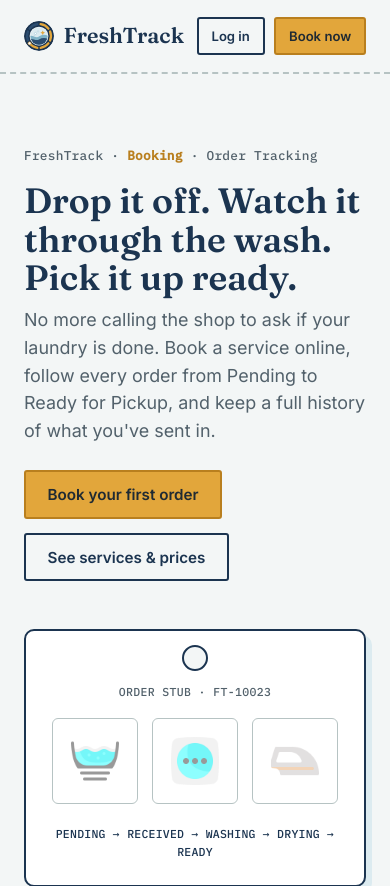
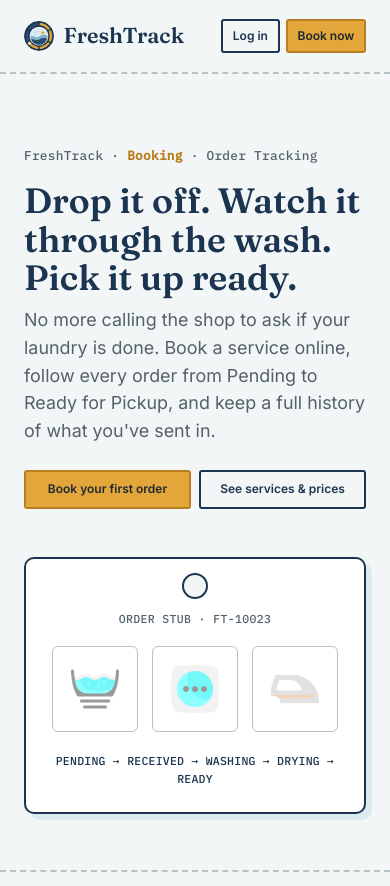
Before and after one commit to dia611052-png/laundry-system, a PHP site: page /frontend/index.html in a window 390 px wide. Shown: the top 886 px of the page. Run offline with PHP 8.4, Linux system fonts and the light colour scheme; data comes from the database, SQL or seed files in the repository.

Commit message:
prod ready

```diff
--- a/frontend/admin/dashboard.html
+++ b/frontend/admin/dashboard.html
@@ -41,7 +41,7 @@
         <div class="skeleton skeleton-text" style="width: 70%; margin: 0;">
         </div>
       </div>
-      <a href="dashboard.html" data-role="admin" data-item="users">Users &amp; roles</a>
+      <a href="dashboard.html" data-role="admin" data-item="users" class="active">Users &amp; roles</a>
       <a href="reports.html" data-role="admin" data-item="reports">Reports</a>
     </aside>
 
--- a/frontend/admin/reports.html
+++ b/frontend/admin/reports.html
@@ -42,7 +42,7 @@
         </div>
       </div>
       <a href="dashboard.html" data-role="admin" data-item="users">Users &amp; roles</a>
-      <a href="reports.html" data-role="admin" data-item="reports">Reports</a>
+      <a href="reports.html" data-role="admin" data-item="reports" class="active">Reports</a>
     </aside>
 
     <main class="dash-main">
--- a/frontend/assets/css/style.css
+++ b/frontend/assets/css/style.css
@@ -947,8 +947,39 @@ a {
 }
 
 @media (max-width: 700px) {
+  .tag-nav [data-slot="dashboard-link"] {
+    display: none !important;
+  }
+
   .tag-nav nav {
     display: none;
+  }
+
+  .tag-nav .actions {
+    gap: 0.4rem;
+  }
+
+  .tag-nav .actions .btn-tag {
+    padding: 0.35rem 0.6rem;
+    font-size: 0.75rem;
+    white-space: nowrap;
+  }
+}
+
+
+@media (max-width: 700px) {
+  .hero .cta-row {
+    flex-wrap: nowrap;
+    width: 100%;
+    gap: 0.5rem;
+  }
+
+  .hero .cta-row .btn-tag {
+    flex: 1;
+    padding: 0.5rem 0.25rem;
+    font-size: 0.75rem; /* Smaller text */
+    white-space: nowrap; /* Prevents the text inside from breaking into 2 lines */
+    justify-content: center; /* Centers the text */
   }
 }
 
@@ -1038,6 +1069,14 @@ a {
 
   .table-tag td:nth-child(6)::before {
     content: "";
+  }
+
+  .table-tag tr.skeleton-row td {
+    justify-content: flex-start !important;
+  }
+
+  .table-tag tr.skeleton-row td::before {
+    display: none !important;
   }
 }
 
--- a/frontend/customer/book.html
+++ b/frontend/customer/book.html
@@ -42,7 +42,7 @@
         </div>
       </div>
       <a href="dashboard.html" data-role="customer" data-item="overview">Overview</a>
-      <a href="book.html" data-role="customer" data-item="book">Book a service</a>
+      <a href="book.html" data-role="customer" data-item="book" class="active">Book a service</a>
       <a href="orders.html" data-role="customer" data-item="orders">My orders</a>
     </aside>
 
--- a/frontend/customer/dashboard.html
+++ b/frontend/customer/dashboard.html
@@ -43,7 +43,7 @@
         <div class="skeleton skeleton-text" style="width: 70%; margin: 0;">
         </div>
       </div>
-      <a href="dashboard.html" data-role="customer" data-item="overview">Overview</a>
+      <a href="dashboard.html" data-role="customer" data-item="overview" class="active">Overview</a>
       <a href="book.html" data-role="customer" data-item="book">Book a service</a>
       <a href="orders.html" data-role="customer" data-item="orders">My orders</a>
     </aside>
--- a/frontend/staff/dashboard.html
+++ b/frontend/staff/dashboard.html
@@ -41,7 +41,7 @@
         <div class="skeleton skeleton-text" style="width: 70%; margin: 0;">
         </div>
       </div>
-      <a href="dashboard.html" data-role="staff" data-item="queue">Order queue</a>
+      <a href="dashboard.html" data-role="staff" data-item="queue" class="active">Order queue</a>
     </aside>
 
     <main class="dash-main">
```
Also changed, not shown: frontend/customer/orders.html (+47 -7 lines).
